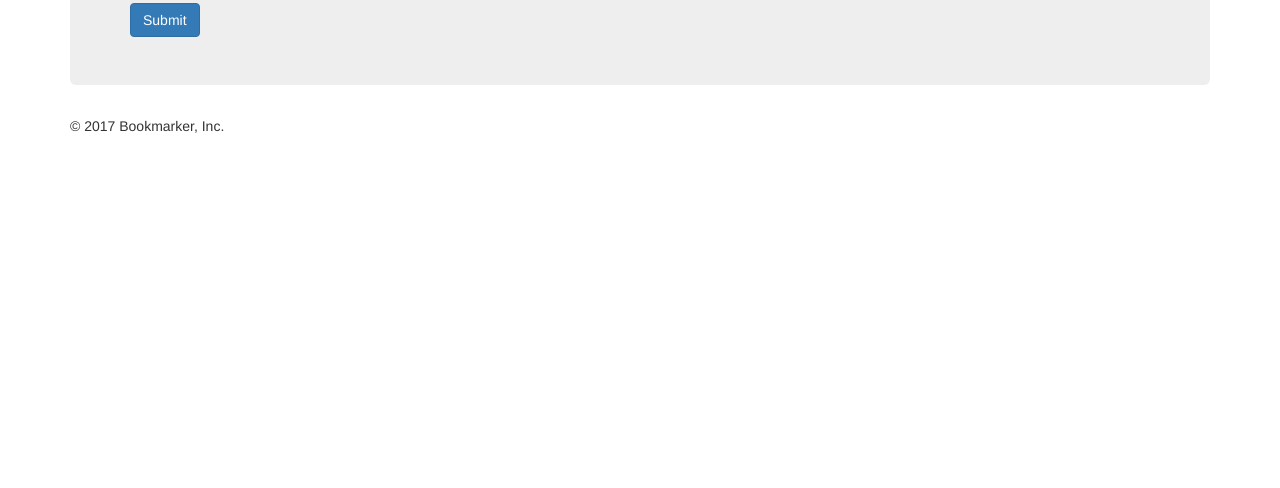
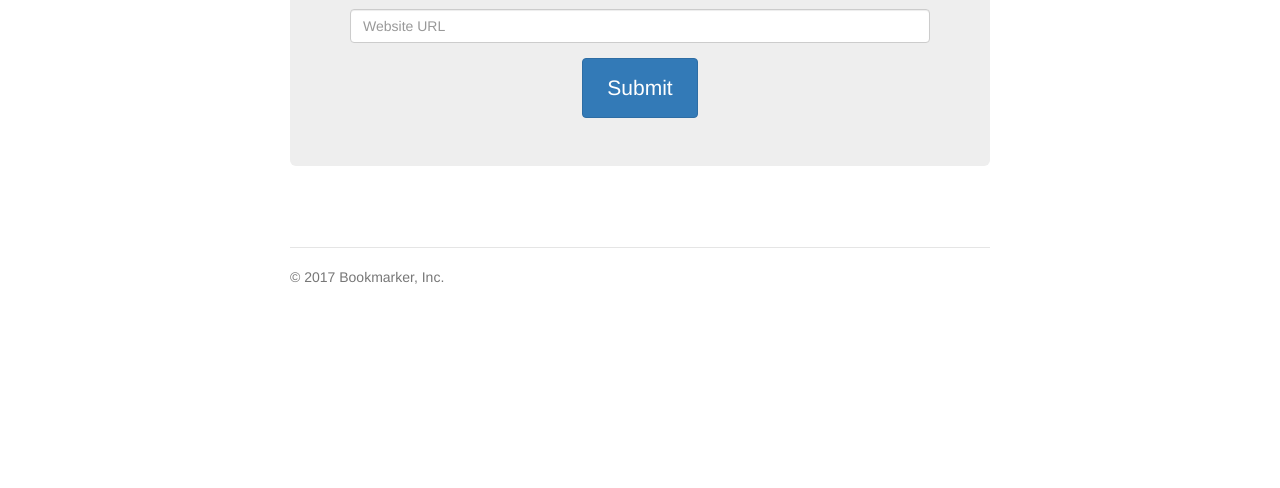
Before and after one commit to user1990/Bookmarker, a plain HTML site: page index.html in a window 1280 px wide. Shown: the part 312-800 px from the top of the page. Drawn offline with nearby package versions, Linux system fonts and the light colour scheme.

Commit message:
Fixed onload function, added link to style.css

```diff
--- a/index.html
+++ b/index.html
@@ -8,9 +8,10 @@
     <title>Site Bookmarker</title>
     <!-- Latest compiled and minified CSS -->
     <link rel="stylesheet" href="https://maxcdn.bootstrapcdn.com/bootstrap/3.3.7/css/bootstrap.min.css" integrity="sha384-BVYiiSIFeK1dGmJRAkycuHAHRg32OmUcww7on3RYdg4Va+PmSTsz/K68vbdEjh4u" crossorigin="anonymous">
+    <link rel="stylesheet" href="css/style.css">
 </head>
 
-<body onload="fetchBookmarks">
+<body onload="fetchBookmarks()">
 
     <div class="container">
         <div class="header clearfix">
```
